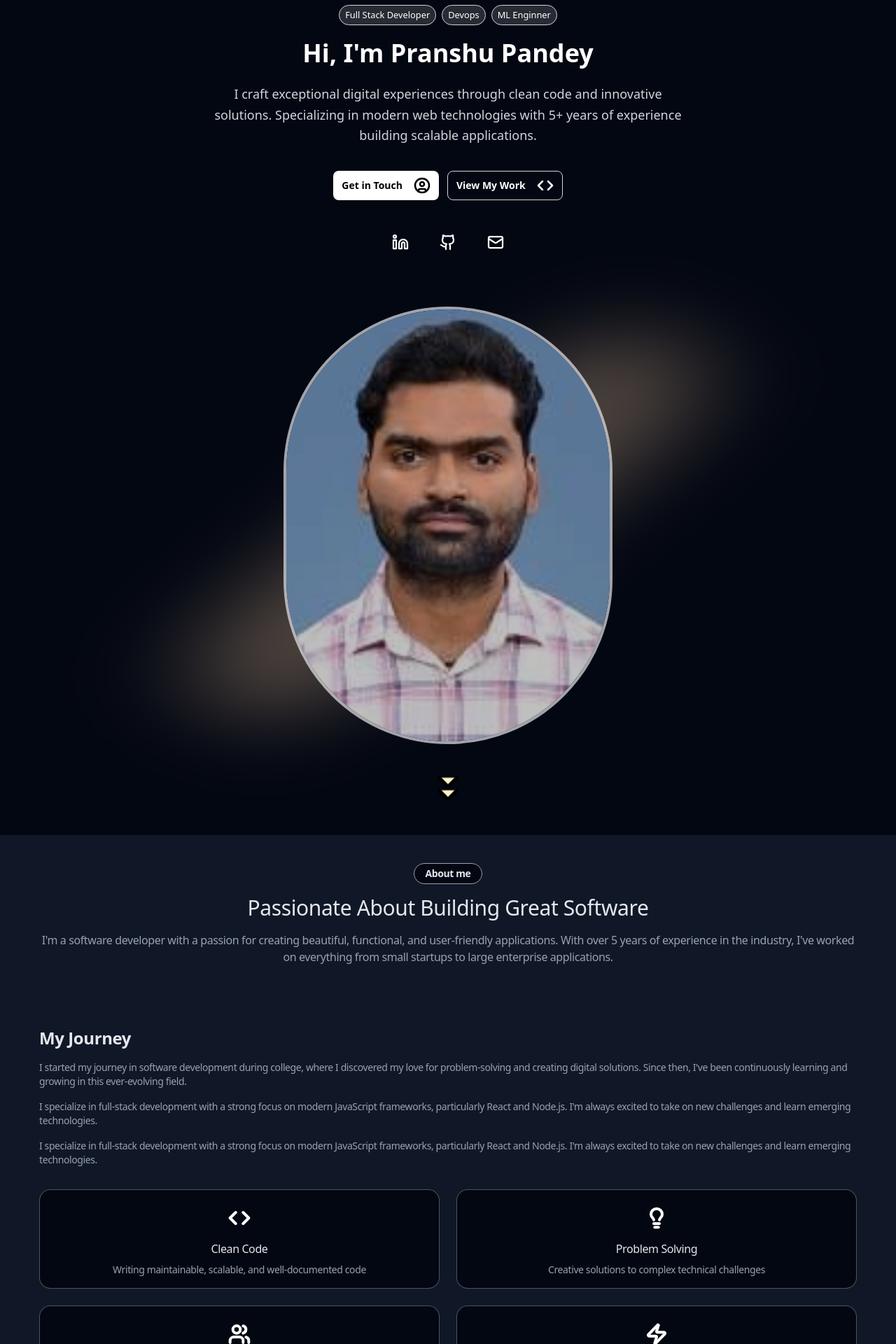
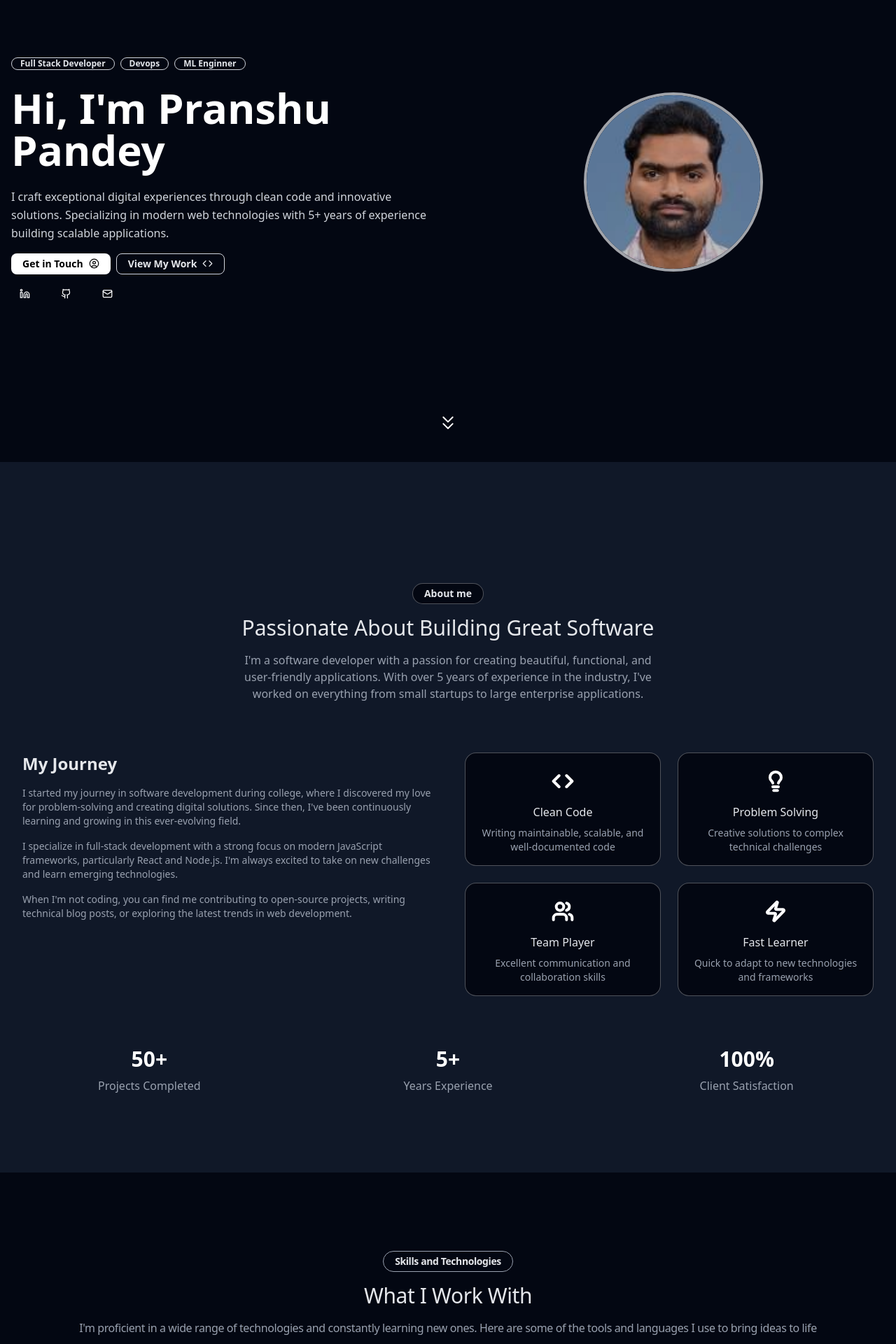
Before and after one commit to Pranshu142/Portfolio, a React (Vite) app in the folder client/: page / in a window 1280 px wide. Shown: the part 140-2060 px from the top of the page at 70% size. Built offline with nearby package versions, Linux system fonts and the light colour scheme.

Commit message:
made the components responsive, add the header functionality,optimize the look and feel of the website

```diff
--- a/client/src/components/AboutMe.jsx
+++ b/client/src/components/AboutMe.jsx
@@ -24,28 +24,29 @@ const AboutMe = () => {
     },
   ];
   return (
-    <div className="text-white tracking-tight flex flex-col items-center gap-8 pb-5 sm:px-10">
-      <div className="flex flex-col items-center  justify-center gap-4 mt-10 text-center text-gray-400  ">
-        <div className="px-4 py-1 border-1 rounded-2xl text-sm bg-gray-950 font-bold  ">
+    <div className="flex flex-col items-center w-full px-4 text-white gap-10 ">
+      <div className="flex flex-col items-center justify-center gap-4 py-8 text-center text-gray-400 md:mt-[5%]">
+        <div className="px-4 py-1 text-sm font-bold bg-gray-950 border border-white/30 rounded-full">
           <span className="text-gray-200">About me</span>
         </div>
-        <h2 className="text-3xl text-gray-200  ">
+        <h2 className="text-3xl text-gray-200">
           Passionate About Building Great Software
         </h2>
-        <p>
+        <p className="max-w-prose">
           I&apos;m a software developer with a passion for creating beautiful,
           functional, and user-friendly applications. With over 5 years of
           experience in the industry, I&apos;ve worked on everything from small
           startups to large enterprise applications.
         </p>
       </div>
-      <div className="flex flex-col gap-4 mt-14 text-sm text-gray-400">
-        <h2 className="font-bold text-2xl text-gray-200">My Journey</h2>
+      <div className="flex flex-col items-center w-full gap-8 md:flex-row md:items-start md:gap-12">
+        <div className="flex flex-col gap-4 text-sm text-gray-400 md:w-1/2">
+          <h2 className="text-2xl font-bold text-gray-200">My Journey</h2>
           <p>
             I started my journey in software development during college, where I
-          discovered my love for problem-solving and creating digital solutions.
-          Since then, I've been continuously learning and growing in this
-          ever-evolving field.
+            discovered my love for problem-solving and creating digital
+            solutions. Since then, I've been continuously learning and growing
+            in this ever-evolving field.
           </p>
           <p>
             I specialize in full-stack development with a strong focus on modern
@@ -53,37 +54,44 @@ const AboutMe = () => {
             excited to take on new challenges and learn emerging technologies.
           </p>
           <p>
-          I specialize in full-stack development with a strong focus on modern
-          JavaScript frameworks, particularly React and Node.js. I'm always
-          excited to take on new challenges and learn emerging technologies.
+            When I'm not coding, you can find me contributing to open-source
+            projects, writing technical blog posts, or exploring the latest
+            trends in web development.
           </p>
         </div>
-      <div className="grid grid-cols-1 gap-6 sm:grid-cols-2  w-full">
+        <div className="grid w-full grid-cols-1 gap-6 sm:grid-cols-2 md:w-1/2">
           {cardObj.map((val, idx) => (
             <div
               key={idx}
-            className="flex flex-col items-center gap-2 p-4 text-center border border-white/30 rounded-2xl bg-gray-950"
+              className="flex flex-col items-center gap-2 p-4 text-center bg-gray-950 border border-white/30 rounded-2xl transition-transform duration-200 ease-in-out hover:scale-105"
             >
-            <div className="p-2 rounded-2xl transition-all ease-in-out duration-75 hover:bg-gray-700">
+              <div className="p-2 transition-all duration-75 ease-in-out rounded-2xl hover:bg-gray-700">
                 <val.icon size={32} className="stroke-3" />
               </div>
               <div className="text-gray-200">{val.title}</div>
-            <div className="text-gray-400 text-sm">{val.description}</div>
+              <div className="text-sm text-gray-400">{val.description}</div>
             </div>
           ))}
         </div>
-      <div className="flex flex-col gap-8 text-center w-full pb-4">
-        <div>
-          <div className="text-3xl mb-2">50+</div>
-          <p className="text-muted-foreground">Projects Completed</p>
       </div>
-        <div>
-          <div className="text-3xl mb-2">5+</div>
-          <p className="text-muted-foreground">Years Experience</p>
+      <div className="flex flex-col justify-between w-full gap-8 py-8 text-center sm:flex-row sm:gap-16">
+        <div className="flex-1">
+          <div className="text-3xl font-bold mb-2">50+</div>
+          <p className="text-muted-foreground text-gray-400">
+            Projects Completed
+          </p>
         </div>
-        <div>
-          <div className="text-3xl mb-2">100%</div>
-          <p className="text-muted-foreground">Client Satisfaction</p>
+        <div className="flex-1">
+          <div className="text-3xl font-bold mb-2">5+</div>
+          <p className="text-muted-foreground text-gray-400">
+            Years Experience
+          </p>
+        </div>
+        <div className="flex-1">
+          <div className="text-3xl font-bold mb-2">100%</div>
+          <p className="text-muted-foreground text-gray-400">
+            Client Satisfaction
+          </p>
         </div>
       </div>
     </div>
--- a/client/src/components/Contacts.jsx
+++ b/client/src/components/Contacts.jsx
@@ -22,7 +22,7 @@ const Contacts = () => {
     },
   ];
   return (
-    <div className="flex flex-col items-center gap-8 sm:px-10">
+    <div className="flex flex-col items-center gap-8 sm:px-10  w-full">
       <div className="flex flex-col items-center justify-center gap-4 mt-10 text-center text-gray-400">
         <div className="px-4 py-1 border-1 rounded-2xl text-sm bg-gray-950 font-bold">
           <span className="text-gray-200">Get in Touch</span>
@@ -33,7 +33,9 @@ const Contacts = () => {
           and creative ideas. Feel free to reach out if you'd like to connect!
         </p>
       </div>
-      <div className="flex flex-col gap-10 mt-14 text-sm text-gray-400 w-full">
+      <div className="w-full grid lg:grid-cols-2 gap-12 mt-10 flex-1 basis-1">
+        <div className="w-full flex flex-col items-center gap-10 ">
+          <div className="flex flex-col gap-10 mt-14 lg:m-0 text-sm text-gray-400 w-full">
             <h2 className="font-bold text-2xl text-gray-200">
               Contact Information
             </h2>
@@ -60,6 +62,7 @@ const Contacts = () => {
               <li>Commitment to meeting deadlines</li>
               <li>Passion for learning new technologies</li>
             </ul>
+          </div>
         </div>
         <div className="flex flex-col text-gray-200 border-1 gap-5 border-gray-300 p-4 rounded-lg w-full mb-4">
           <div className="space-y-2">
@@ -123,6 +126,7 @@ const Contacts = () => {
           </form>
         </div>
       </div>
+    </div>
   );
 };
 
--- a/client/src/components/Footer.jsx
+++ b/client/src/components/Footer.jsx
@@ -2,14 +2,14 @@ import { Code, Linkedin, Github, Mail } from "lucide-react";
 
 const Footer = () => {
   return (
-    <div className=" p-5 text-gray-200 bg-zinc-600 sm:px-10">
-      <div className="flex flex-col justify-center items-center gap-5 ">
-        <div className="w-full space-y-5 border-b-3 border-gray-500">
-          <div className="text-lg font-bold text-center">
+    <div className=" p-5 text-gray-200 bg-zinc-800 sm:px-10">
+      <div className="flex flex-col justify-center items-center gap-5  ">
+        <div className="w-full space-y-5 border-b-3 border-gray-500 flex flex-col items-center justify-center md:flex-row md:justify-between">
+          <div className="text-lg font-bold md:text-start md:w-1/2">
             <h2>Pranshu Pandey</h2>
             <h2 className="text-sm text-gray-400">Full Stack Developer</h2>
           </div>
-          <div className="flex gap-5 items-center justify-center w-full">
+          <div className="flex gap-5 items-center justify-center md:justify-end w-full">
             <div className="p-3 hover:bg-gray-900/30 rounded-lg cursor-pointer transition-all ease-in-out">
               <Linkedin strokeWidth={2.25} size={24} />
             </div>
@@ -21,7 +21,7 @@ const Footer = () => {
             </div>
           </div>
         </div>
-        <div className ="text-center">
+        <div className ="flex flex-col items-center md:flex-row md:justify-between w-full">
           <h3>© 2025 Pranshu Pandey. All rights reserved.</h3>
           <h3>Made with ❤️ and lots of coffee</h3>
         </div>
--- a/client/src/components/Header.jsx
+++ b/client/src/components/Header.jsx
@@ -54,8 +54,24 @@ const Header = () => {
 
   const togglePannel = () => setIsNavOpen((prev) => !prev);
 
+  const handleScrollIntoViewHeader = (e, idx) => {
+    e.preventDefault();
+    const ele = document.getElementById(`${idx}`);
+    if (ele) {
+      ele.scrollIntoView({
+        behavior: "smooth",
+        inline: "nearest",
+        block: "start",
+      });
+    }
+
+    if (window.innerWidth < 768) {
+      setIsNavOpen(false);
+    }
+  };
+
   return (
-    <div className="w-full px-5 pt-5 text-white flex justify-between items-center font-serif border-b border-gray-500 pb-5 sticky top-0 bg-gray-800/20 backdrop-blur-lg z-20">
+    <div className="w-full px-5 pt-5 text-white flex justify-between items-center font-serif border-b border-gray-500 pb-5 fixed top-0 left-0 right-0 bg-gray-800/20 backdrop-blur-lg z-20">
       <div className="font-bold">Pranshu Pandey</div>
 
       {/* Navigation */}
@@ -68,6 +84,7 @@ const Header = () => {
             key={idx}
             href={`#${val.toLowerCase()}`}
             className="cursor-pointer w-full hover:text-gray-300"
+            onClick={(e) => handleScrollIntoViewHeader(e, val.toLowerCase())}
           >
             {val}
           </a>
--- a/client/src/components/Hero.jsx
+++ b/client/src/components/Hero.jsx
@@ -1,4 +1,5 @@
-import React from "react";
+import { useRef } from "react";
+
 import { useGSAP } from "@gsap/react";
 import gsap from "gsap";
 import {
@@ -13,10 +14,10 @@ import {
 // A reusable Button component for consistency
 const Button = ({ href, children, variant = "primary" }) => {
   const baseClasses =
-    "px-3 py-2 rounded-lg text-sm transition-colors flex justify-center items-center font-bold gap-4";
+    "px-4 py-1 font-bold rounded-lg text-sm  flex justify-center items-center gap-2 transition-colors duration-200 ease-in-out";
   const variants = {
-    primary: "bg-white text-black hover:bg-white/30",
-    secondary: "border border-gray-300 hover:bg-gray-100/15",
+    primary: "bg-white text-black hover:bg-white/90",
+    secondary: "border border-gray-300 text-gray-200 hover:bg-gray-100/15",
   };
 
   const Component = href ? "a" : "button";
@@ -29,7 +30,7 @@ const Button = ({ href, children, variant = "primary" }) => {
 };
 
 const Hero = ({ badges = [] }) => {
-  const container = React.useRef(null);
+  const container = useRef(null);
 
   // Use a single GSAP hook with a timeline for sequencing animations
   useGSAP(
@@ -45,77 +46,100 @@ const Hero = ({ badges = [] }) => {
     { scope: container }
   );
 
+  const handleScrollToAbout = () => {
+    const aboutDiv = document.getElementById("about");
+    if (aboutDiv) {
+      aboutDiv.scrollIntoView({
+        behavior: "smooth",
+        inline: "nearest",
+        block: "start",
+      });
+    }
+  };
+
   return (
+    <>
       <div
         ref={container}
-      className="mt-[10%]  sm:mt-[4%] flex flex-col w-full justify-between gap-10 items-center sm:px-10"
+        className="flex flex-col lg:flex-row   px-4 py-20 items-center gap-10 w-full"
       >
-      {/*  below is hero dev image container */}
+        {/* This is the Content Container */}
 
-      <div className="flex flex-col text-white items-center justify-between gap-5 sm:px-5 sm:py-3">
-        {/* REMOVED the opacity-0 and translate-y-10 classes from here */}
-        <div className="flex flex-wrap justify-center gap-2">
+        <div className="flex flex-col items-center justify-center text-white lg:items-start lg:text-start flex-1 w-full">
+          <div className="flex flex-1 flex-wrap justify-center gap-2">
             {badges.map((val, idx) => (
               <button
-              className="px-2 py-1 border border-gray-300 rounded-full bg-gray-100/15 text-[0.8rem] hover:bg-gray-100/25 transition-all"
+                className="px-3  text-xs font-bold transition-colors border rounded-full border-gray-300 text-gray-200 hover:bg-gray-100/15 mb-6"
                 key={idx}
               >
                 {val}
               </button>
             ))}
           </div>
-
-        <div className="space-y-6 hero-animate text-center">
-          <h1 className="text-6xl sm:text-4xl sm:font-semibold font-bold">
+          <div className="space-y-6 hero-animate text-center lg:text-start">
+            <h1 className="text-3xl font-bold md:text-5xl xl:text-6xl">
               Hi, I&apos;m Pranshu Pandey
             </h1>
-          <p className="text-lg sm:text-md leading-relaxed text-gray-300 max-w-2xl text-center">
+            <p className="max-w-prose text-sm leading-relaxed text-gray-300 md:text-base">
               I craft exceptional digital experiences through clean code and
               innovative solutions. Specializing in modern web technologies with
               5+ years of experience building scalable applications.
             </p>
           </div>
-        <div className="flex flex-col sm:flex-row gap-3  pt-4 hero-animate w-full sm:w-auto">
+          <div className="flex flex-col gap-2 sm:flex-row pt-4 hero-animate w-full sm:w-auto">
             <Button href="#contact">
               <span>Get in Touch</span>
-            <CircleUser strokeWidth={2.55} />
+              <CircleUser size={15} />
             </Button>
             <Button href="#projects" variant="secondary">
               <span>View My Work</span>
-            <Code strokeWidth={2.545} />
+              <Code size={15} />
             </Button>
           </div>
-        <div className="flex gap-5 items-center justify-center my-4 w-full">
-          <div className="p-3 hover:bg-gray-600/30 rounded-lg cursor-pointer transition-colors duration-150 ease-linear">
-            <Linkedin strokeWidth={2.25} size={24} />
-          </div>
-          <div className="p-3 hover:bg-gray-600/30 rounded-lg cursor-pointer transition-colors duration-150 ease-linear">
-            <Github strokeWidth={2.25} size={24} />
-          </div>
-          <div className="p-3 hover:bg-gray-600/30 rounded-lg cursor-pointer transition-colors duration-150 ease-linear">
-            <Mail strokeWidth={2.25} size={24} />
+          <div className="flex gap-5 items-center justify-center pt-2">
+            <a
+              href="#"
+              className="p-3 rounded-lg transition-colors duration-150 ease-linear hover:bg-gray-600/30"
+            >
+              <Linkedin size={15} />
+            </a>
+            <a
+              href="#"
+              className="p-3 rounded-lg transition-colors duration-150 ease-linear hover:bg-gray-600/30"
+            >
+              <Github size={15} />
+            </a>
+            <a
+              href="#"
+              className="p-3 rounded-lg transition-colors duration-150 ease-linear hover:bg-gray-600/30"
+            >
+              <Mail size={15} />
+            </a>
           </div>
         </div>
-      </div>
-      <div className="relative flex justify-center w-full items-center">
-        <div className="rounded-full border-4 w-50 h-50 sm:w-2/5 sm:h-2/5 border-gray-200/70 overflow-hidden z-10 ">
+
+        {/* This is the Image Container */}
+
+        <div className="relative flex items-center justify-center flex-1 w-full">
+          <div className="z-10 w-64 h-64 rounded-full border-4 border-gray-200/70 overflow-hidden">
             <img
               src="/Pranshu_Photo.jpg"
-            className=" h-full w-full object-cover object-top  brightness-75"
+              className="object-cover object-top w-full h-full brightness-75"
               alt="Pranshu Pandey"
             />
           </div>
-        <div className="absolute bg-orange-200/30 sm:w-2/3 sm:h-1/3 sm:-rotate-[50deg] sm:skew-12  h-47 sm:animate-none sm:blur-3xl animate-pulse w-52 rounded-full blur-xl [20%]"></div>
-      </div>
-      <div className="items-center justify-center mt-2  hidden sm:flex cursor-pointer">
-        <div className="animate-bounce">
-          <ChevronsDown
-            className="stroke-[0.76 rem] fill-amber-100 "
-            size={62}
-          />
+          <div className="absolute w-52 h-52 sm:w-64 sm:h-64 skew-12 rounded-full bg-orange-700/10 -rotate-45 blur-3xl -z-10 top-1/2 left-1/2 -translate-x-1/2 -translate-y-1/2"></div>
         </div>
       </div>
+      <div className="absolute bottom-8  items-center justify-center hidden lg:flex w-full">
+        <button
+          className="animate-bounce hover:cursor-pointer"
+          onClick={handleScrollToAbout}
+        >
+          <ChevronsDown color="#ffffff" absoluteStrokeWidth size={32} />
+        </button>
       </div>
+    </>
   );
 };
 
--- a/client/src/components/Skills.jsx
+++ b/client/src/components/Skills.jsx
@@ -55,8 +55,8 @@ const Skills = () => {
     "Webpack",
   ];
   return (
-    <div className="text-white tracking-tight flex flex-col items-center gap-8 pb-5 sm:px-10">
-      <div className="flex flex-col items-center  justify-center gap-4 mt-10 text-center text-gray-400  ">
+    <div className="text-white tracking-tight flex flex-col items-center gap-8">
+      <div className="flex flex-col items-center  justify-center gap-4 mt-10 text-center text-gray-400 md:mt-8  ">
         <div className="px-4 py-1 border-1 rounded-2xl text-sm bg-gray-950 font-bold  ">
           <span className="text-gray-200">Skills and Technologies</span>
         </div>
@@ -67,7 +67,7 @@ const Skills = () => {
           ideas to life
         </p>
       </div>
-      <div className="flex flex-col gap-8 items-start w-full">
+      <div className="grid  md:grid-cols-3 gap-8 w-full">
         {skillCategories.map((val, idx) => (
           <div
             key={idx}
@@ -77,7 +77,7 @@ const Skills = () => {
             {val.skills.map((value, index) => (
               <div
                 key={index}
-                className="p-2 hover:bg-gray-700 rounded-2xl transition-all ease-in-out duration-75 w-full"
+                className=" p-2 rounded-2xl  duration-100 w-full space-y-1 md:text-sm md:space-y-2"
               >
                 <div className="flex justify-between">
                   <h3>{value.name}</h3>
@@ -96,7 +96,7 @@ const Skills = () => {
           </div>
         ))}
       </div>
-      <div className="text-gray-200 font-bold w-full flex flex-col gap-8 justify-center  items-center">
+      <div className="text-gray-200 font-bold w-full flex flex-col gap-8 justify-center  items-center md:mt-9">
         <h2 className="text-2xl  ">Technology I use</h2>
         <div className="flex flex-wrap gap-2 justify-center items-center">
           {technologies.map((tech, idx) => (
--- a/client/src/pages/HomePage.jsx
+++ b/client/src/pages/HomePage.jsx
@@ -12,19 +12,34 @@ const HomePage = () => {
     <div className="min-h-screen bg-gray-950">
       <Header />
       <main>
-        <section className=" min-h-screen px-3 py-5 w-full relative section-1">
+        <section
+          id="home"
+          className="relative min-h-screen flex  items-center justify-center  overflow-hidden"
+        >
           <Hero badges={badges} />
         </section>
-        <section className="bg-gray-900 w-full min-h-screen px-4 section-2">
+        <section
+          id="about"
+          className="bg-gray-900 w-full  px-4 section-2 py-20"
+        >
           <AboutMe />
         </section>
-        <section className="bg-gray-950 w-full min-h-screen px-4 section-3">
+        <section
+          id="skills"
+          className="bg-gray-950 w-full px-4 section-3 py-20"
+        >
           <Skills />
         </section>
-        <section className="bg-gray-900 w-full min-h-screen px-4 section-4">
+        <section
+          id="projects"
+          className=" py-20 bg-gray-900 w-full px-4 section-4"
+        >
           <FeaturedProjects />
         </section>
-        <section className="bg-gray-950 w-full min-h-screen px-4 section-5">
+        <section
+          id="contacts"
+          className=" py-20 bg-gray-950 w-full px-4  section-5 "
+        >
           <Contacts />
         </section>
       </main>
```
Also changed, not shown: client/src/components/FeaturedProjects.jsx (+37 -15 lines), 1 other file (tests, documents, lock files or other folders). Lines whose indentation alone changed are shown as unchanged.
